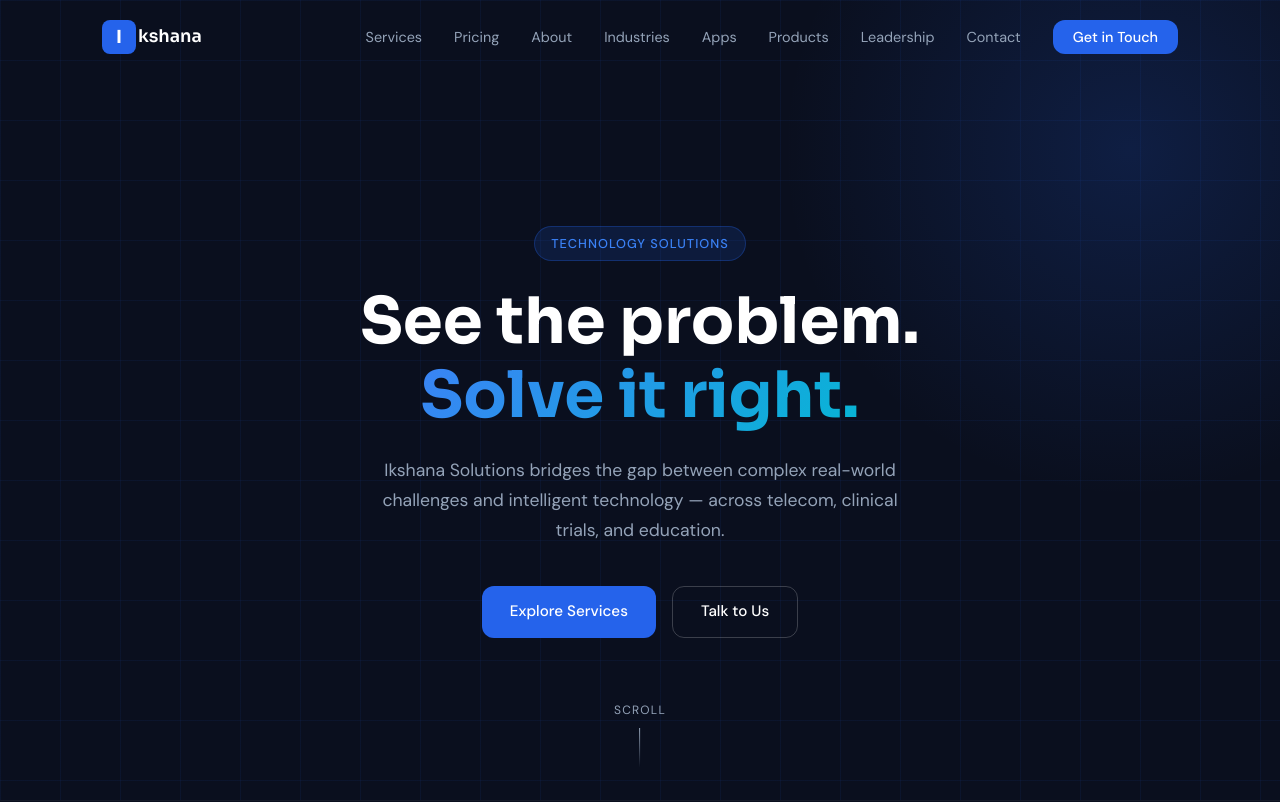
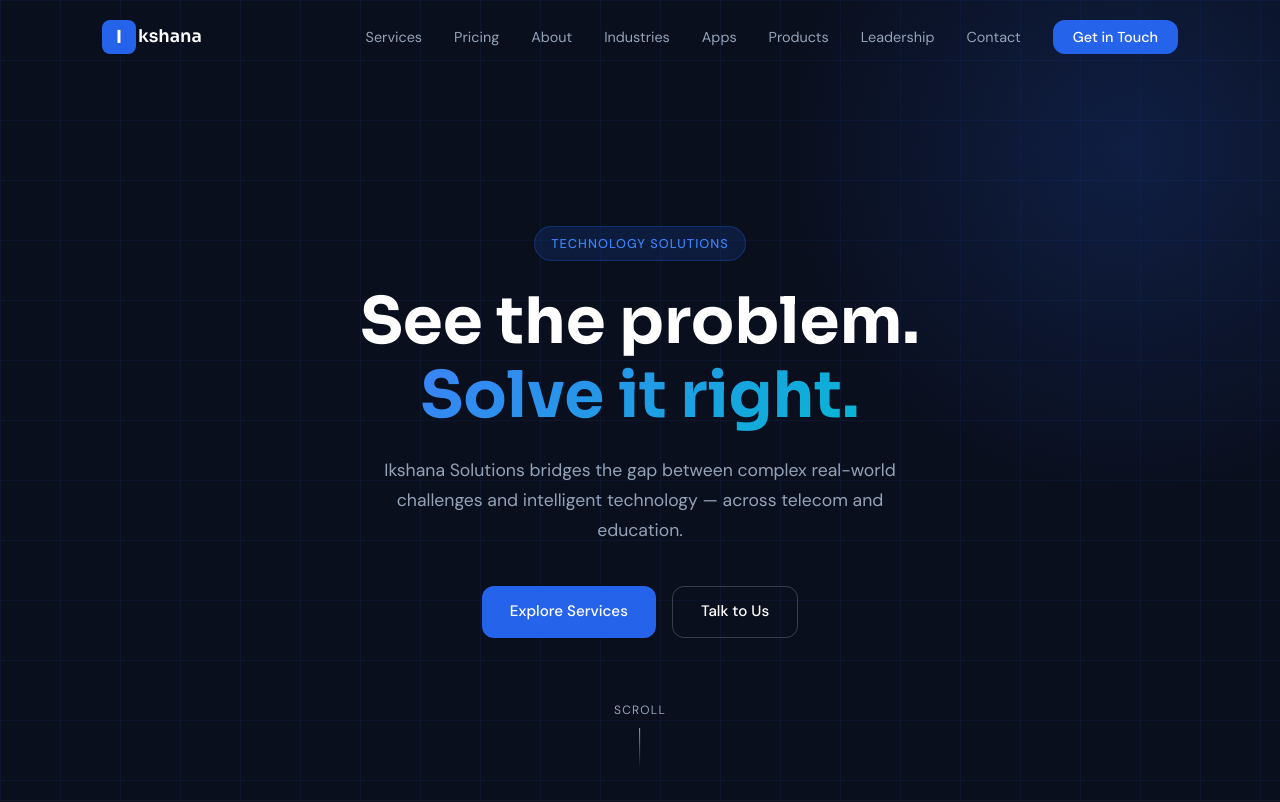
Before and after one commit to singh318683/ikshana-solutions, a React (Create React App) app: page / in a window 1280 px wide. Shown: the top 802 px of the page. Built offline with nearby package versions, Linux system fonts and the light colour scheme.

Commit message:
Remove Clinical Trials from industries served

```diff
--- a/src/App.js
+++ b/src/App.js
@@ -234,7 +234,7 @@ function App() {
           </h1>
           <p className="hero__sub">
             Ikshana Solutions bridges the gap between complex real-world challenges
-            and intelligent technology — across telecom, clinical trials, and education.
+            and intelligent technology — across telecom and education.
           </p>
           <div className="hero__actions">
             <a href="#services" className="btn btn--primary">Explore Services</a>
@@ -422,12 +422,6 @@ function App() {
                 desc: 'Network management, OSS/BSS systems, subscriber analytics, infrastructure optimization, and real-time monitoring solutions for modern telecom operators.',
                 tags: ['Network Ops', 'OSS/BSS', 'Analytics', 'Automation'],
                 accent: '#0ea5e9',
-              },
-              {
-                title: 'Clinical Trials',
-                desc: 'Regulatory-compliant data management, trial workflow automation, patient tracking, and reporting tools that accelerate research timelines.',
-                tags: ['EDC Systems', 'Compliance', 'Data Management', 'Reporting'],
-                accent: '#10b981',
               },
               {
                 title: 'Education',
@@ -633,7 +627,6 @@ function App() {
                 <select value={formData.industry} onChange={e => setFormData({...formData, industry: e.target.value})}>
                   <option>Select your industry</option>
                   <option>Telecommunication</option>
-                  <option>Clinical Trials</option>
                   <option>Education</option>
                   <option>Other</option>
                 </select>
```
